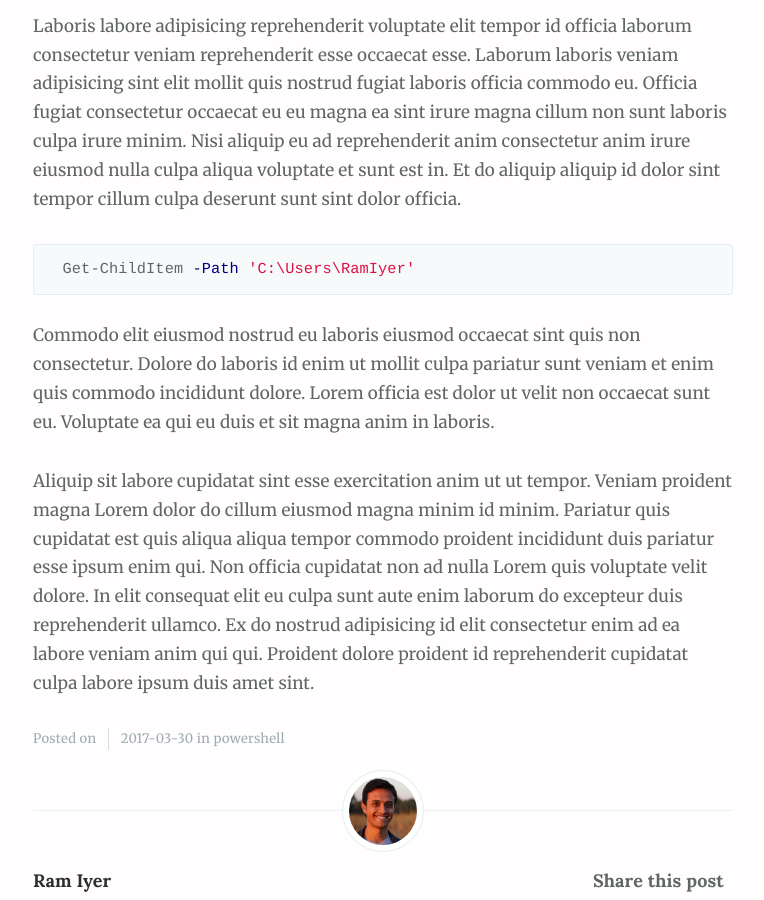
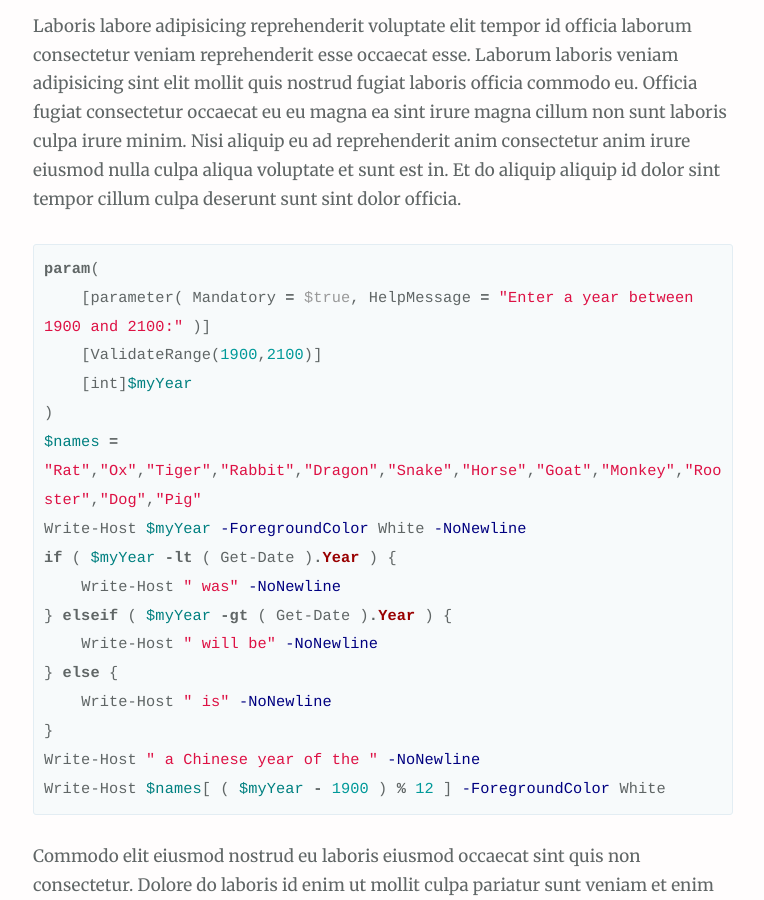
Before and after one commit to studiolampblack/puretypo, a Jekyll site: the page built from _posts/2017-03-30-test-post.md, in a window 1280 px wide and 900 px high, scrolled down 993 px. Shown: the whole window, without its empty margins (257-1021 px from the left). Built offline with Jekyll 4.4.1, drawn with Linux system fonts in a browser that asks for light colours; nearby versions of some CDN libraries.

Commit message:
Modified test post to have an actual PS script

```diff
--- a/_posts/2017-03-30-test-post.md
+++ b/_posts/2017-03-30-test-post.md
@@ -14,7 +14,22 @@ This is a test post to test how PowerShell code works. Minim fugiat anim ex non
 Laboris labore adipisicing reprehenderit voluptate elit tempor id officia laborum consectetur veniam reprehenderit esse occaecat esse. Laborum laboris veniam adipisicing sint elit mollit quis nostrud fugiat laboris officia commodo eu. Officia fugiat consectetur occaecat eu eu magna ea sint irure magna cillum non sunt laboris culpa irure minim. Nisi aliquip eu ad reprehenderit anim consectetur anim irure eiusmod nulla culpa aliqua voluptate et sunt est in. Et do aliquip aliquip id dolor sint tempor cillum culpa deserunt sunt sint dolor officia.
 
 {% highlight powershell %}
-  Get-ChildItem -Path 'C:\Users\RamIyer'
+param(
+    [parameter( Mandatory = $true, HelpMessage = "Enter a year between 1900 and 2100:" )]
+    [ValidateRange(1900,2100)]
+    [int]$myYear
+)
+$names = "Rat","Ox","Tiger","Rabbit","Dragon","Snake","Horse","Goat","Monkey","Rooster","Dog","Pig"
+Write-Host $myYear -ForegroundColor White -NoNewline
+if ( $myYear -lt ( Get-Date ).Year ) {
+    Write-Host " was" -NoNewline
+} elseif ( $myYear -gt ( Get-Date ).Year ) {
+    Write-Host " will be" -NoNewline
+} else {
+    Write-Host " is" -NoNewline
+}
+Write-Host " a Chinese year of the " -NoNewline
+Write-Host $names[ ( $myYear - 1900 ) % 12 ] -ForegroundColor White
 {% endhighlight %}
 
 Commodo elit eiusmod nostrud eu laboris eiusmod occaecat sint quis non consectetur. Dolore do laboris id enim ut mollit culpa pariatur sunt veniam et enim quis commodo incididunt dolore. Lorem officia est dolor ut velit non occaecat sunt eu. Voluptate ea qui eu duis et sit magna anim in laboris.
```
